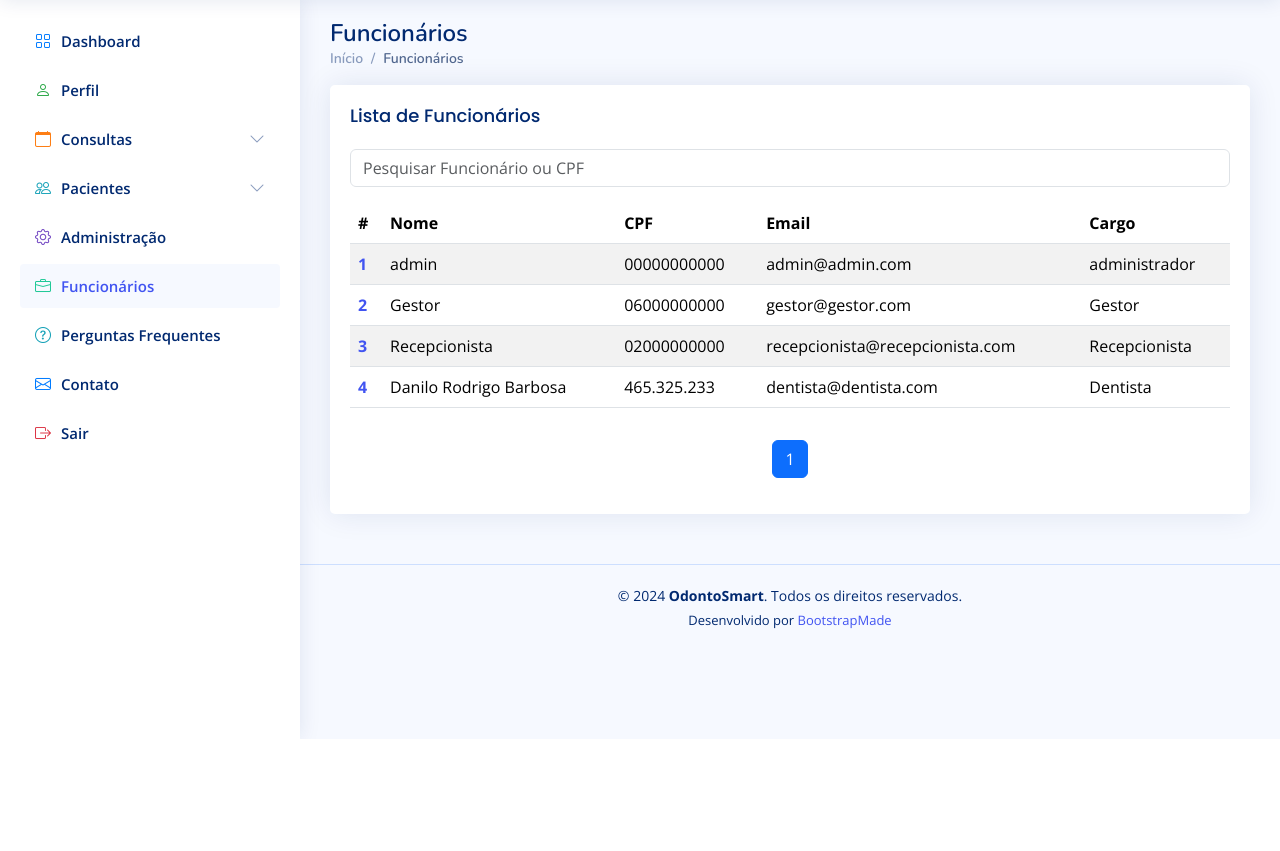
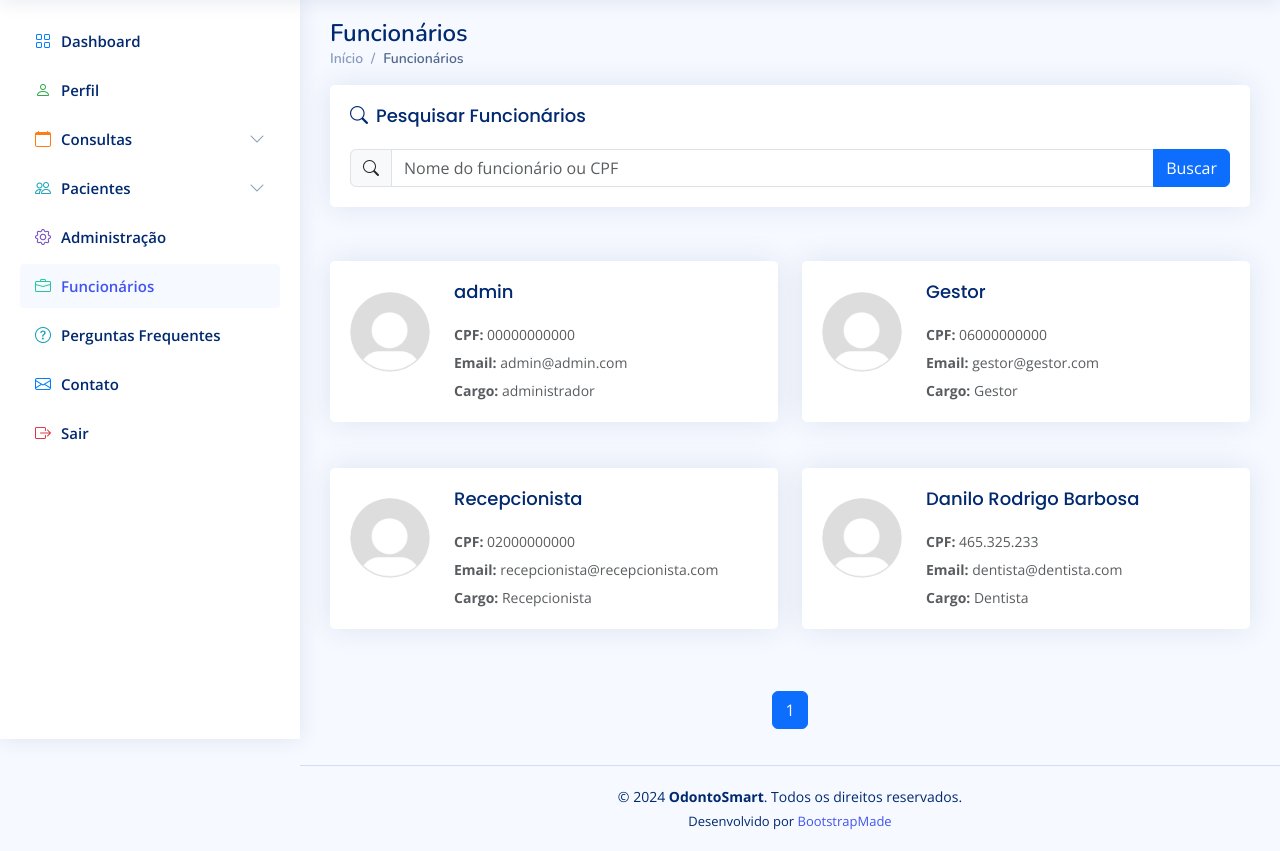
Before and after one commit to andregu14/pim-django, a Django app: page /funcionario/ in a window 1280 px wide. Shown: the part 61-912 px from the top of the page. Before the commit the page ends 800 px from the top, so only its background shows below. Run offline with Django 5.2, Linux system fonts and the light colour scheme; a user stored in the database is signed in; data comes from the database, SQL or seed files in the repository; both versions use the stored data as it was after the commit; some libraries are stand-ins or nearby versions.

Commit message:
novos estilos para listar funcionarios e pacientes

```diff
--- a/clinicaMedica/static/css/style.css
+++ b/clinicaMedica/static/css/style.css
@@ -1169,6 +1169,35 @@ h6 {
 }
 
 /*--------------------------------------------------------------
+# Lista de Funcionarios
+--------------------------------------------------------------*/
+.funcionario-img {
+  width: 80px;
+  height: 80px;
+  object-fit: cover;
+  border-radius: 50%;
+}
+.funcionario-card {
+  transition: all 0.3s;
+}
+.funcionario-card:hover {
+  transform: translateY(-5px);
+  box-shadow: 0 4px 15px rgba(0,0,0,0.1);
+}
+
+/*--------------------------------------------------------------
+# Lista de Pacientes
+--------------------------------------------------------------*/
+
+.patient-card {
+  transition: transform 0.2s;
+}
+.patient-card:hover {
+  transform: translateY(-5px);
+  box-shadow: 0 4px 8px rgba(0,0,0,0.1);
+}
+
+/*--------------------------------------------------------------
 # Error 404
 --------------------------------------------------------------*/
 .error-404 {
--- a/clinicaMedica/templates/pages.funcionario.html
+++ b/clinicaMedica/templates/pages.funcionario.html
@@ -331,7 +331,10 @@
               </li>
 
               <li>
-                <a class="dropdown-item d-flex align-items-center" href="{% url 'logout' %}">
+                <a
+                  class="dropdown-item d-flex align-items-center"
+                  href="{% url 'logout' %}"
+                >
                   <i class="bi bi-box-arrow-right"></i>
                   <span>Sair</span>
                 </a>
@@ -485,47 +488,72 @@
         <h1>Funcionários</h1>
         <nav>
           <ol class="breadcrumb">
-            <li class="breadcrumb-item"><a href="{% url 'dashboard' %}">Início</a></li>
+            <li class="breadcrumb-item">
+              <a href="{% url 'dashboard' %}">Início</a>
+            </li>
             <li class="breadcrumb-item active">Funcionários</li>
           </ol>
         </nav>
       </div>
-      <!-- End Page Title -->
 
-      <div class="col-12">
-        <div class="card recent-sales overflow-auto">
+      <div class="row mb-4">
+        <div class="col">
+          <div class="card">
             <div class="card-body">
-            <h5 class="card-title">Lista de Funcionários</h5>
-            <div class="input-group mb-3">
+              <h5 class="card-title">
+                <i class="bi bi-search me-2"></i>Pesquisar Funcionários
+              </h5>
+              <div class="input-group">
+                <span class="input-group-text"
+                  ><i class="bi bi-search"></i
+                ></span>
                 <input
                   type="text"
                   class="form-control"
-                placeholder="Pesquisar Funcionário ou CPF"
+                  placeholder="Nome do funcionário ou CPF"
                   id="searchInput"
                 />
+                <button class="btn btn-primary" type="button">Buscar</button>
               </div>
-            <table class="table table-striped">
-              <thead>
-                <tr>
-                  <th scope="col">#</th>
-                  <th scope="col">Nome</th>
-                  <th scope="col">CPF</th>
-                  <th scope="col">Email</th>
-                  <th scope="col">Cargo</th>
-                </tr>
-              </thead>
-              <tbody id="funcionarioList">
+            </div>
+          </div>
+        </div>
+      </div>
+      <div class="row" id="funcionarioList">
         {% for funcionario in page_obj %}
-                <tr>
-                  <th scope="row"><a href="#">{{ funcionario.id }}</a></th>
-                  <td class="name">{{ funcionario.nome }}</td>
-                  <td class="cpf">{{ funcionario.cpf }}</td>
-                  <td>{{ funcionario.email }}</td>
-                  <td>{{ funcionario.cargo }}</td>
-                </tr>
+        <div class="col-lg-6 mb-3">
+          <div class="card funcionario-card">
+            <div class="card-body">
+              <div class="d-flex align-items-center">
+                <img
+                  src="{% static 'img/profile-img.png' %}"
+                  alt="{{ funcionario.nome }}"
+                  class="funcionario-img me-4"
+                />
+                <div>
+                  <h5 class="card-title mb-1">{{ funcionario.nome }}</h5>
+                  <p class="card-text mb-1">
+                    <small class="text-muted"
+                      ><strong>CPF:</strong> {{ funcionario.cpf }}</small
+                    >
+                  </p>
+                  <p class="card-text mb-1">
+                    <small class="text-muted"
+                      ><strong>Email:</strong> {{ funcionario.email }}</small
+                    >
+                  </p>
+                  <p class="card-text">
+                    <small class="text-muted"
+                      ><strong>Cargo:</strong> {{ funcionario.cargo }}</small
+                    >
+                  </p>
+                </div>
+              </div>
+            </div>
+          </div>
+        </div>
         {% endfor %}
-              </tbody>
-            </table>
+      </div>
       <nav aria-label="Page navigation" class="pt-3">
         <ul class="pagination justify-content-center">
           {% if page_obj.has_previous %}
@@ -544,27 +572,22 @@
           </li>
           {% endfor %} {% if page_obj.has_next %}
           <li class="page-item">
-                  <a
-                    class="page-link"
-                    href="?page={{ page_obj.next_page_number }}"
+            <a class="page-link" href="?page={{ page_obj.next_page_number }}"
               >Próximo</a
             >
           </li>
           {% endif %}
         </ul>
       </nav>
-          </div>
-        </div>
-      </div>
     </main>
     <!-- End #main -->
 
     <script src="https://code.jquery.com/jquery-3.5.1.min.js"></script>
     <script>
-        $(document).ready(function(){
-            $("#searchInput").on("keyup", function() {
+      $(document).ready(function () {
+        $("#searchInput").on("keyup", function () {
           let value = $(this).val().toLowerCase();
-                $("#funcionarioList tr").filter(function() {
+          $("#funcionarioList tr").filter(function () {
             $(this).toggle($(this).text().toLowerCase().indexOf(value) > -1);
           });
         });
--- a/clinicaMedica/views.py
+++ b/clinicaMedica/views.py
@@ -94,7 +94,7 @@ def perfil(request):
 @login_required
 def procurar_paciente(request):
     pacientes_list = Paciente.objects.all()
-    paginator = Paginator(pacientes_list, 10)  # Mostra 10 pacientes por página
+    paginator = Paginator(pacientes_list, 12)  # Mostra 10 pacientes por página
 
     page_number = request.GET.get('page')
     page_obj = paginator.get_page(page_number)
@@ -154,7 +154,7 @@ def cadastrar_paciente(request):
 @login_required
 def funcionario(request):
     funcionarios_list = Funcionario.objects.all()
-    paginator = Paginator(funcionarios_list, 10)  # Mostra 10 pacientes por página
+    paginator = Paginator(funcionarios_list, 10)  # Mostra 10 funcionarios por página
 
     page_number = request.GET.get('page')
     page_obj = paginator.get_page(page_number)
```
Also changed, not shown: clinicaMedica/templates/cadastrar-paciente.html (+23 -114 lines), clinicaMedica/templates/procurar-paciente.html (+45 -37 lines), db.sqlite3. Lines whose indentation alone changed are shown as unchanged.
